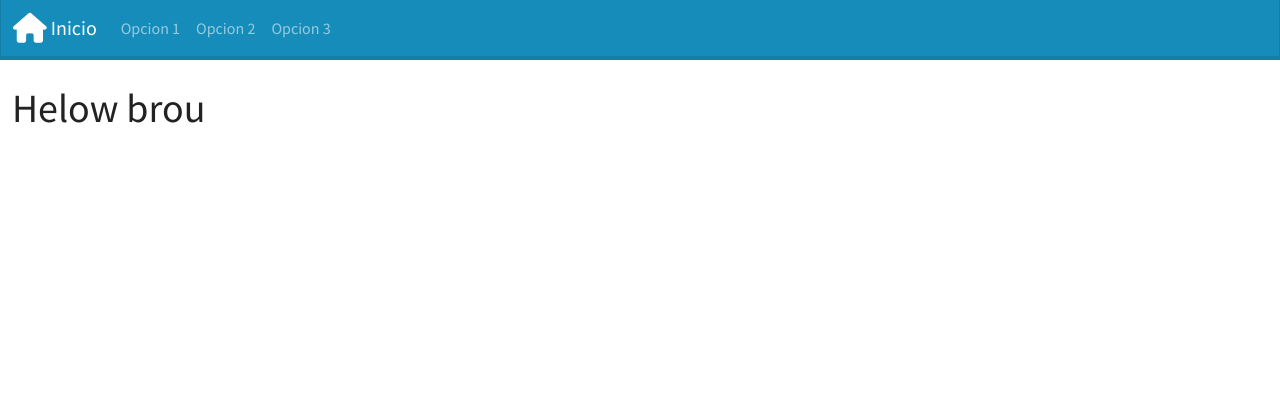
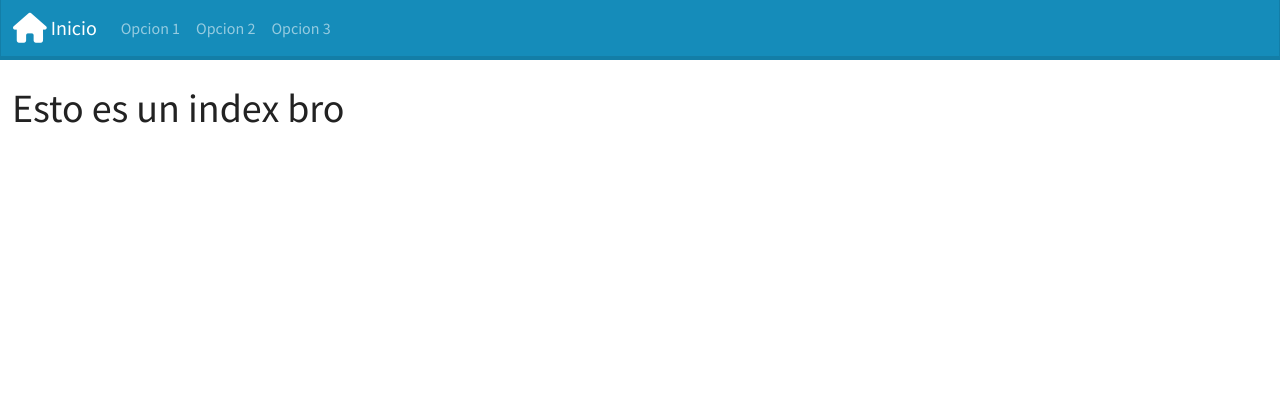
Before and after one commit to AaronBlacio/deber, a Django app: page / in a window 1280 px wide. Shown: the top 420 px of the page. Run offline with Django 4.2, Linux system fonts and the light colour scheme; some libraries are stand-ins or nearby versions.

Commit message:
Update index.html

```diff
--- a/deber/pagina/templates/pagina/index.html
+++ b/deber/pagina/templates/pagina/index.html
@@ -1,6 +1,6 @@
 {% extends "pagina/base.html" %}
 {% block body %}
 
-    <h1>Helow brou</h1>
+    <h1>Esto es un index bro</h1>
 
 {% endblock %}
```
